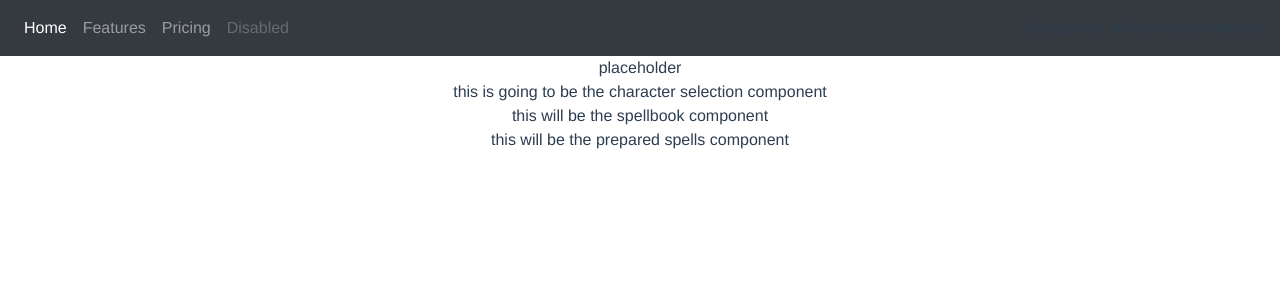
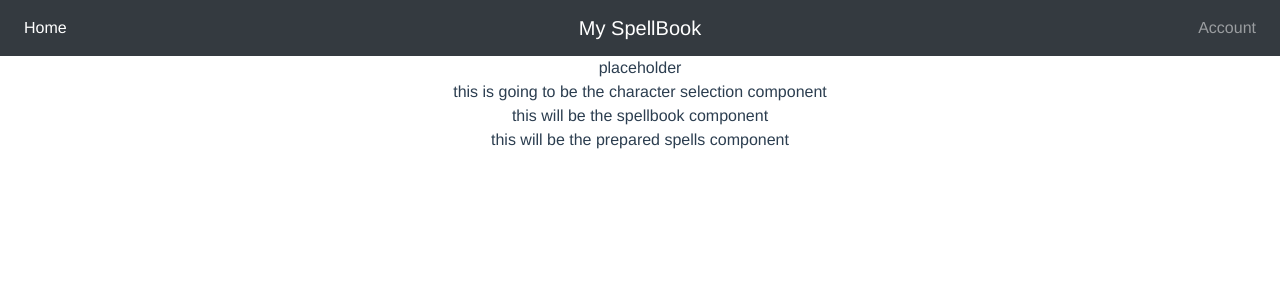
Before and after one commit to iamJakeRobbins/spellbook, a Vue app: page / in a window 1280 px wide. Shown: the top 300 px of the page. Built offline with nearby package versions, Linux system fonts and the light colour scheme.

Commit message:
nav is mostly in place for now

```diff
--- a/src/components/Header.vue
+++ b/src/components/Header.vue
@@ -1,18 +1,27 @@
 <template lang="html">
 	<div class="">
-		<nav id="navigation" class="navbar navbar-expand-lg navbar-dark bg-dark">
+<nav class="navbar navbar-expand-md navbar-dark bg-dark">
+    <div class="navbar-collapse collapse w-100 order-1 order-md-0 dual-collapse2">
+        <ul class="navbar-nav mr-auto">
+            <li class="nav-item active">
+                <a class="nav-link" href="#">Home</a>
+            </li>
 
-  <div class="collapse navbar-collapse" id="navbarNavAltMarkup">
-    <div class="navbar-nav">
-      <a class="nav-item nav-link active" href="#">Home <span class="sr-only">(current)</span></a>
-      <a class="nav-item nav-link" href="#">Features</a>
-      <a class="nav-item nav-link" href="#">Pricing</a>
-      <a class="nav-item nav-link disabled" href="#">Disabled</a>
+        </ul>
     </div>
-  </div>
-	<span class="navbar-text-">
-      Navbar text with an inline element
-    </span>
+    <div class="mx-auto order-0">
+        <a class="navbar-brand mx-auto" href="#">My SpellBook</a>
+        <button class="navbar-toggler" type="button" data-toggle="collapse" data-target=".dual-collapse2">
+            <span class="navbar-toggler-icon"></span>
+        </button>
+    </div>
+    <div class="navbar-collapse collapse w-100 order-3 dual-collapse2">
+        <ul class="navbar-nav ml-auto">
+            <li class="nav-item">
+                <a class="nav-link" href="#">Account</a>
+            </li>
+        </ul>
+    </div>
 </nav>
 	</div>
 
```
